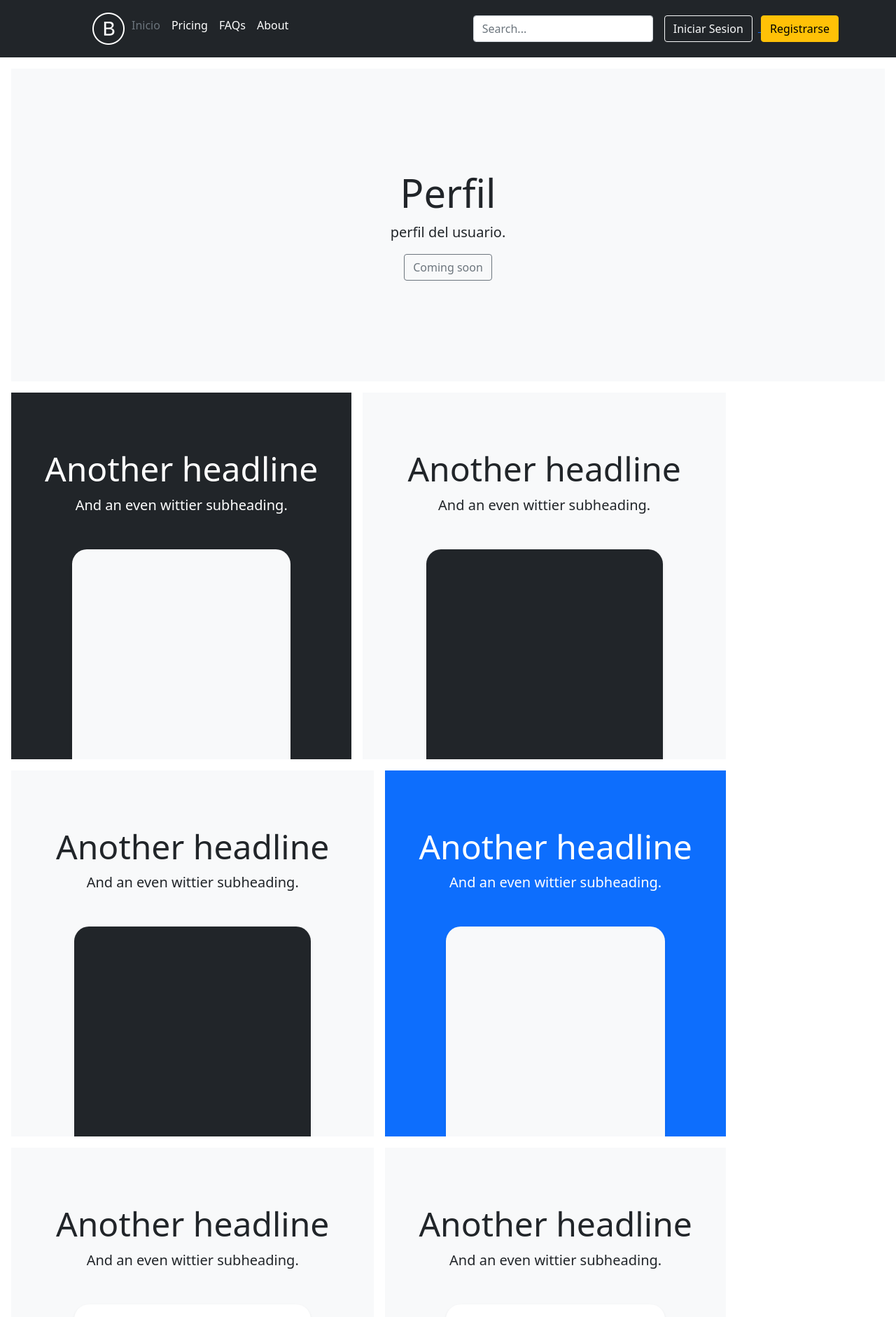
After one commit to louisrubin/Branches, a Django app: page /usuarios/perfil/ in a window 1280 px wide. The commit adds this page. Shown: the top 1882 px of the page at 70% size. Run offline with Django 3.2, Linux system fonts and the light colour scheme.

Commit message:
perfil usuario

```diff
--- a/Branches/apps/usuarios/urls.py
+++ b/Branches/apps/usuarios/urls.py
@@ -10,4 +10,5 @@ urlpatterns = [
     path("admin/nuevo/", views.Nuevo_only_Admin.as_view(), name="admin_nuevo"),
     path("admin/editar/<int:pk>", views.Editar_only_Admin.as_view(), name= "admin_editar"),
     path("registro/", views.RegistroUsuario.as_view(), name="registro"),
+    path("perfil/", views.PerfilUsuario.as_view(), name="perfil"),
 ]
--- a/Branches/apps/usuarios/views.py
+++ b/Branches/apps/usuarios/views.py
@@ -48,3 +48,11 @@ class RegistroUsuario(CreateView):
     form_class = RegistroForm
 
     success_url = reverse_lazy("login")
+
+
+class PerfilUsuario(ListView):
+    template_name = "usuarios/perfil.html"
+    model = Usuario
+    form_class = UsuarioForm
+
+    context_object_name = "usuario_data"
--- a/Branches/templates/base/header.html
+++ b/Branches/templates/base/header.html
@@ -6,7 +6,8 @@
       </a>
 
       <ul class="nav col-12 col-lg-auto me-lg-auto mb-2 justify-content-center mb-md-0">
-        <li><a href="" class="nav-link px-2 text-secondary">Home</a></li>
+        <img src="static/B-50px.png" alt="" >
+        <li><a href="" class="nav-link px-2 text-secondary" >Inicio</a></li>
 
         {% if user.is_superuser %}
         <li><a href="{% url 'usuarios:admin_listar' %}" class="nav-link px-2 text-white">Usuarios</a></li>
@@ -24,20 +25,32 @@
       <div class="text-end">
 
         {% if not user.is_authenticated %}
-          <button type="button" class="btn btn-outline-light me-2">
-            <a href="{% url 'login' %}" style="text-decoration:none"> <font color="green">Iniciar Sesion</font>
-            </button>
 
-          <button type="button" class="btn btn-warning">
-            <a href="{% url 'usuarios:registro' %}" style="text-decoration:none"> <font color="black">Registrarse</font>
-            </button>
+            <a href="{% url 'login' %}">
+				<button type="button" class="btn btn-outline-light me-2">Iniciar Sesion</button>
+			</a>
+
+			<a href="{% url 'usuarios:registro' %}">
+				<button type="button" class="btn btn-warning">Registrarse</button>
+			</a>
+
 
         {% else %}
-          <button type="button" class="btn btn-outline-light me-2">{{user.username}}</button>
 
+          <a href="{% url 'usuarios:perfil' %}">
+            <button type="button" class="btn btn-outline-light me-2">{{user.username}}</button>
+          </a>
+
+          <a href="{% url 'logout' %}">
+            <button type="button" class="btn btn-warning">
+                Cerrar Sesion
+            </button>
+          </a>
+          <!--
           <button type="button" class="btn btn-warning">
             <a href="{% url 'logout' %}" style="text-decoration:none"> <font color="black">Cerrar Sesion</font>
             </button>
+            -->
         {% endif %}
 
       </div>
--- a/Branches/templates/index.html
+++ b/Branches/templates/index.html
@@ -14,7 +14,7 @@
 
 
 	<button type="submit">  <a href="{% url 'usuarios:registro' %}">Registrarse</a>  </button>
--->
+
 
 	{% if user.is_authenticated%}
 			<h5>Inicio: {{informacion}}</h1>
@@ -35,5 +35,5 @@
 		  </ul>
 		</header>
 	  </div>
-
+-->
 {% endblock contenido %}
--- /dev/null
+++ b/Branches/templates/usuarios/perfil.html
@@ -0,0 +1,88 @@
+{% extends 'base/base.html' %}
+
+
+{% block contenido %}
+
+
+<main>
+    <div class="position-relative overflow-hidden p-3 p-md-5 m-md-3 text-center bg-light">
+      <div class="col-md-5 p-lg-5 mx-auto my-5">
+        <h1 class="display-4 fw-normal">Perfil</h1>
+        <p class="lead fw-normal">perfil del usuario.</p>
+        <a class="btn btn-outline-secondary" href="#">Coming soon</a>
+      </div>
+      <div class="product-device shadow-sm d-none d-md-block"></div>
+      <div class="product-device product-device-2 shadow-sm d-none d-md-block"></div>
+    </div>
+
+    <div class="d-md-flex flex-md-equal w-100 my-md-3 ps-md-3">
+      <div class="bg-dark me-md-3 pt-3 px-3 pt-md-5 px-md-5 text-center text-white overflow-hidden">
+        <div class="my-3 py-3">
+          <h2 class="display-5">Another headline</h2>
+          <p class="lead">And an even wittier subheading.</p>
+        </div>
+        <div class="bg-light shadow-sm mx-auto" style="width: 80%; height: 300px; border-radius: 21px 21px 0 0;"></div>
+      </div>
+      <div class="bg-light me-md-3 pt-3 px-3 pt-md-5 px-md-5 text-center overflow-hidden">
+        <div class="my-3 p-3">
+          <h2 class="display-5">Another headline</h2>
+          <p class="lead">And an even wittier subheading.</p>
+        </div>
+        <div class="bg-dark shadow-sm mx-auto" style="width: 80%; height: 300px; border-radius: 21px 21px 0 0;"></div>
+      </div>
+    </div>
+
+    <div class="d-md-flex flex-md-equal w-100 my-md-3 ps-md-3">
+      <div class="bg-light me-md-3 pt-3 px-3 pt-md-5 px-md-5 text-center overflow-hidden">
+        <div class="my-3 p-3">
+          <h2 class="display-5">Another headline</h2>
+          <p class="lead">And an even wittier subheading.</p>
+        </div>
+        <div class="bg-dark shadow-sm mx-auto" style="width: 80%; height: 300px; border-radius: 21px 21px 0 0;"></div>
+      </div>
+      <div class="bg-primary me-md-3 pt-3 px-3 pt-md-5 px-md-5 text-center text-white overflow-hidden">
+        <div class="my-3 py-3">
+          <h2 class="display-5">Another headline</h2>
+          <p class="lead">And an even wittier subheading.</p>
+        </div>
+        <div class="bg-light shadow-sm mx-auto" style="width: 80%; height: 300px; border-radius: 21px 21px 0 0;"></div>
+      </div>
+    </div>
+
+    <div class="d-md-flex flex-md-equal w-100 my-md-3 ps-md-3">
+      <div class="bg-light me-md-3 pt-3 px-3 pt-md-5 px-md-5 text-center overflow-hidden">
+        <div class="my-3 p-3">
+          <h2 class="display-5">Another headline</h2>
+          <p class="lead">And an even wittier subheading.</p>
+        </div>
+        <div class="bg-body shadow-sm mx-auto" style="width: 80%; height: 300px; border-radius: 21px 21px 0 0;"></div>
+      </div>
+      <div class="bg-light me-md-3 pt-3 px-3 pt-md-5 px-md-5 text-center overflow-hidden">
+        <div class="my-3 py-3">
+          <h2 class="display-5">Another headline</h2>
+          <p class="lead">And an even wittier subheading.</p>
+        </div>
+        <div class="bg-body shadow-sm mx-auto" style="width: 80%; height: 300px; border-radius: 21px 21px 0 0;"></div>
+      </div>
+    </div>
+
+    <div class="d-md-flex flex-md-equal w-100 my-md-3 ps-md-3">
+      <div class="bg-light me-md-3 pt-3 px-3 pt-md-5 px-md-5 text-center overflow-hidden">
+        <div class="my-3 p-3">
+          <h2 class="display-5">Another headline</h2>
+          <p class="lead">And an even wittier subheading.</p>
+        </div>
+        <div class="bg-body shadow-sm mx-auto" style="width: 80%; height: 300px; border-radius: 21px 21px 0 0;"></div>
+      </div>
+      <div class="bg-light me-md-3 pt-3 px-3 pt-md-5 px-md-5 text-center overflow-hidden">
+        <div class="my-3 py-3">
+          <h2 class="display-5">Another headline</h2>
+          <p class="lead">And an even wittier subheading.</p>
+        </div>
+        <div class="bg-body shadow-sm mx-auto" style="width: 80%; height: 300px; border-radius: 21px 21px 0 0;"></div>
+      </div>
+    </div>
+  </main>
+
+
+{% endblock contenido %}
```
Also changed, not shown: Branches/templates/login.html (+17 -8 lines), Branches/Branches/static/B-50px.png (added), Branches/Branches/static/B.png (added), Branches/Branches/static/gatito.jpg (deleted).
